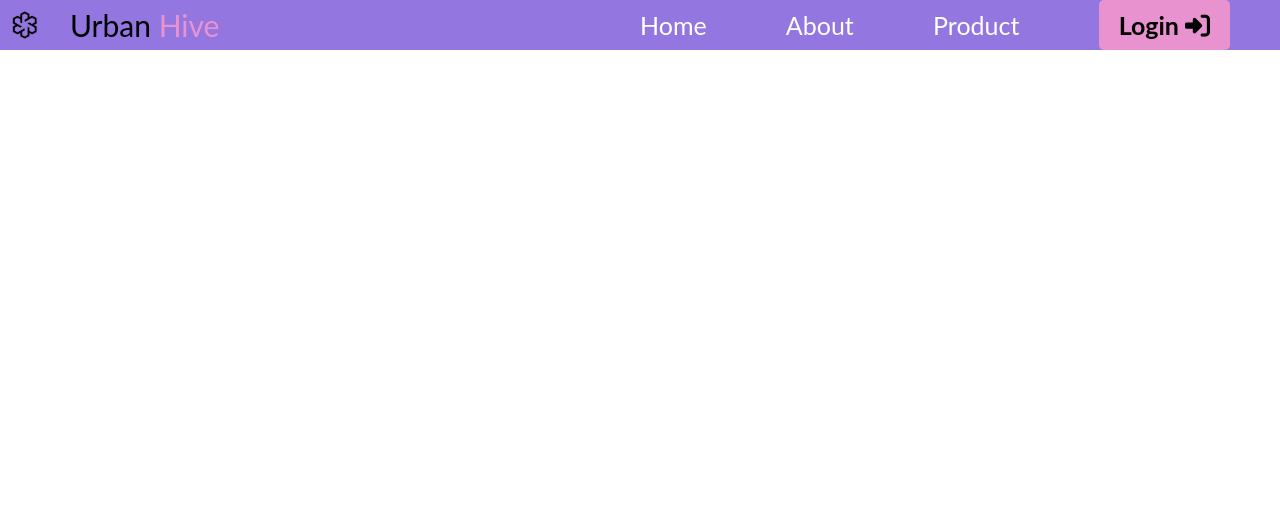
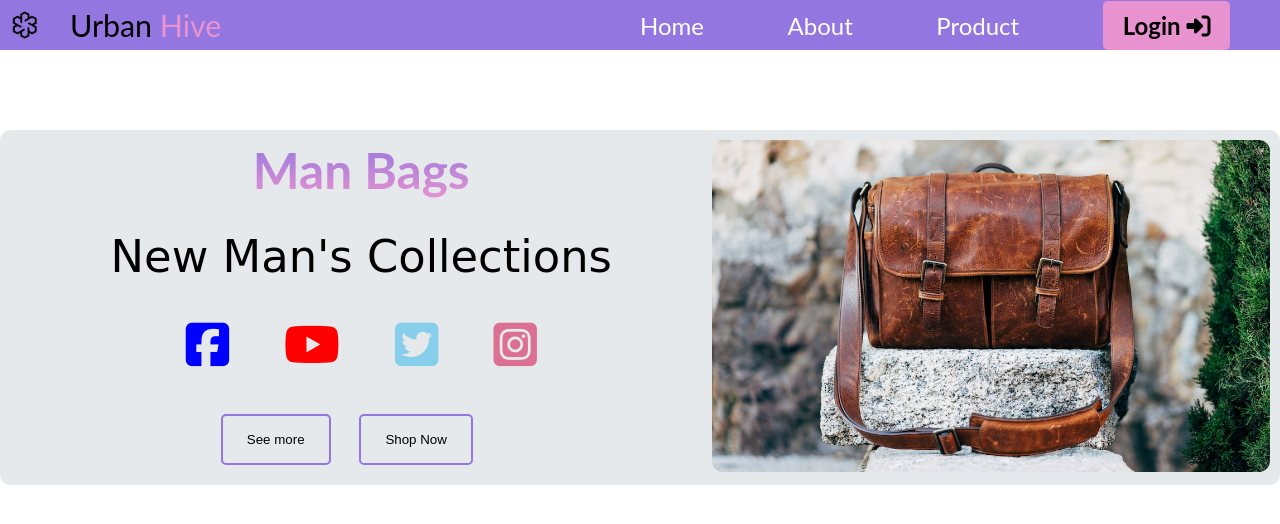
Before and after one commit to Parvez1819/urban-hive, a plain HTML site: page index.html in a window 1280 px wide. Drawn offline with Linux system fonts and the light colour scheme.

Commit message:
man bags section added

```diff
--- a/css/responsive.css
+++ b/css/responsive.css
@@ -10,4 +10,14 @@
     align-items: center;
     padding: 0;
    }
+   .nav-items-container .login-btn ,.man-bags-text{
+    margin-bottom: 10px;
+    width: 100%;
+   }
+   .man-bags-container{
+    flex-direction: column;
+   }
+   .man-bags-img{
+    padding: .8rem 1.3rem;
+   }
 }
--- a/css/style.css
+++ b/css/style.css
@@ -1,6 +1,6 @@
 * {
     margin: 0%;
-    padding: 0% ;
+    padding: 0%;
     box-sizing: border-box;
 }
 
@@ -12,9 +12,11 @@ body {
 }
 
 /* navbar styles start here */
-nav{
+nav {
     background-color: #9376e0;
+    margin-bottom: 80px;
 }
+
 .nav-container {
     min-height: 50px;
     display: flex;
@@ -28,14 +30,16 @@ nav{
     width: 50%;
     align-items: center;
 }
+
 .logo-container img {
 
     width: 50px;
     object-fit: cover;
     margin-right: 20px;
 }
+
 .logo-container p {
-    font-size: 30px;
+    font-size: 1.9rem;
     font-weight: 400;
 }
 
@@ -50,16 +54,17 @@ nav{
     display: flex;
     justify-content: space-between;
     align-items: center;
-    padding-right: 50px;
+    padding-right: 3.1rem;
 }
 
 .nav-items-container a {
     text-decoration: none;
-    font-size: 25px;
+    font-size: 1.5rem;
     color: #fff;
     font-weight: 400;
 }
-.nav-items-container .login-btn{
+
+.nav-items-container .login-btn {
     background-color: #e893cf;
     padding: 10px 20px;
     font-weight: 700;
@@ -67,3 +72,62 @@ nav{
     color: black;
     text-align: center;
 }
+
+/* man bags section start styles */
+.man-bags-container {
+
+    display: flex;
+    justify-content: space-between;
+    max-width: 1400px;
+    margin: 0 auto;
+    background-color: #e6e9eb;
+    padding: 10px;
+    border-radius: 10px;
+}
+
+.man-bags-text {
+    width: 100%;
+    text-align: center;
+}
+
+.man-bags-text h1 {
+    background-image: linear-gradient(to bottom, #9376e0, #e893cf);
+    color: transparent;
+    -webkit-background-clip: text;
+    font-size: 3.1rem;
+    margin-bottom: 1.9rem;
+}
+
+.man-bags-text p {
+    font-size: 2.8rem;
+    font-family: 'Dancing Script', cursive;
+    text-align: center;
+    margin-bottom: 1.9rem;
+
+
+}
+
+.icons-container {
+    display: flex;
+    width: 50%;
+    justify-content: space-between;
+    margin: 0 auto 40px;
+    font-size: 3.1rem;
+
+}
+
+
+
+.man-bags-img img {
+    border-radius: .7rem;
+    width: 100%;
+    object-fit: cover;
+}
+.banner-btn{
+    background-color: transparent;
+    padding: 1rem 1.5rem;
+    border: 2px solid #9376e0;
+    margin-right: 1.8rem;
+    border-radius: 5px;
+}
+/* man bags styles ends here */
--- a/index.html
+++ b/index.html
@@ -12,21 +12,39 @@
 <body>
     <!-- navbar Selection start here -->
     <nav>
-       <div  class="nav-container">
+        <div class="nav-container">
             <div class="logo-container">
                 <img src="resources/nav-image/urban-hive.png" alt="">
                 <p>Urban <span class="hive">Hive</span></p>
             </div>
             <div class="nav-items-container">
-            <a href="">Home</a><a href="">About</a><a href="">Product</a><a class="login-btn" href="">Login <i class="fa-solid fa-right-to-bracket"></i></a>
+                <a href="">Home</a><a href="">About</a><a href="">Product</a><a class="login-btn" href="">Login <i
+                        class="fa-solid fa-right-to-bracket"></i></a>
             </div>
         </div>
     </nav>
+    <!-- navbar Selection end here -->
 
+    <!-- man bags section starts here -->
+    <section class="man-bags-container">
+        <div class="man-bags-text">
+            <h1>Man Bags</h1>
+            <p>New Man's Collections</p>
+            <div class="icons-container">
+                <span><i class="fa-brands fa-square-facebook" style="color: blue; "></i></span><span><i
+                        class="fa-brands fa-youtube" style="color: red;"></i></span><span><i
+                        class="fa-brands fa-square-twitter" style="color: skyblue;"></i></span><span><i
+                        class="fa-brands fa-square-instagram" style="color: palevioletred;"></i></span>
+            </div>
+            <button class="banner-btn">See more</button><button class="banner-btn">Shop Now</button>
+        </div>
+        <div class="man-bags-img">
+            <img src="resources/banner-image/bag-picture.jpg" alt="">
+        </div>
+    </section>
 
-
-
-    <!-- navbar Selection end here -->
+    <!-- man bags section ends here -->
 </body>
 <script src="https://kit.fontawesome.com/418099534c.js" crossorigin="anonymous"></script>
+
 </html>
```
Lines whose indentation alone changed are shown as unchanged.
